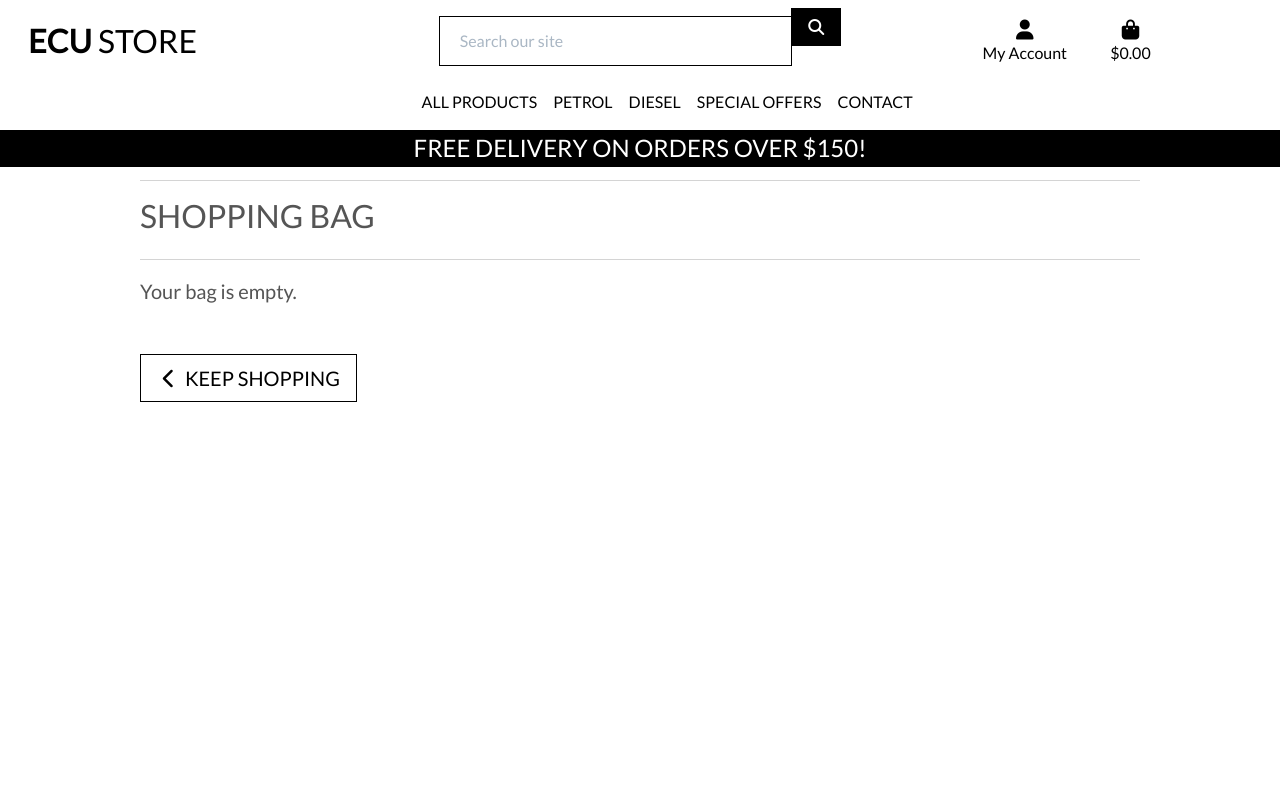
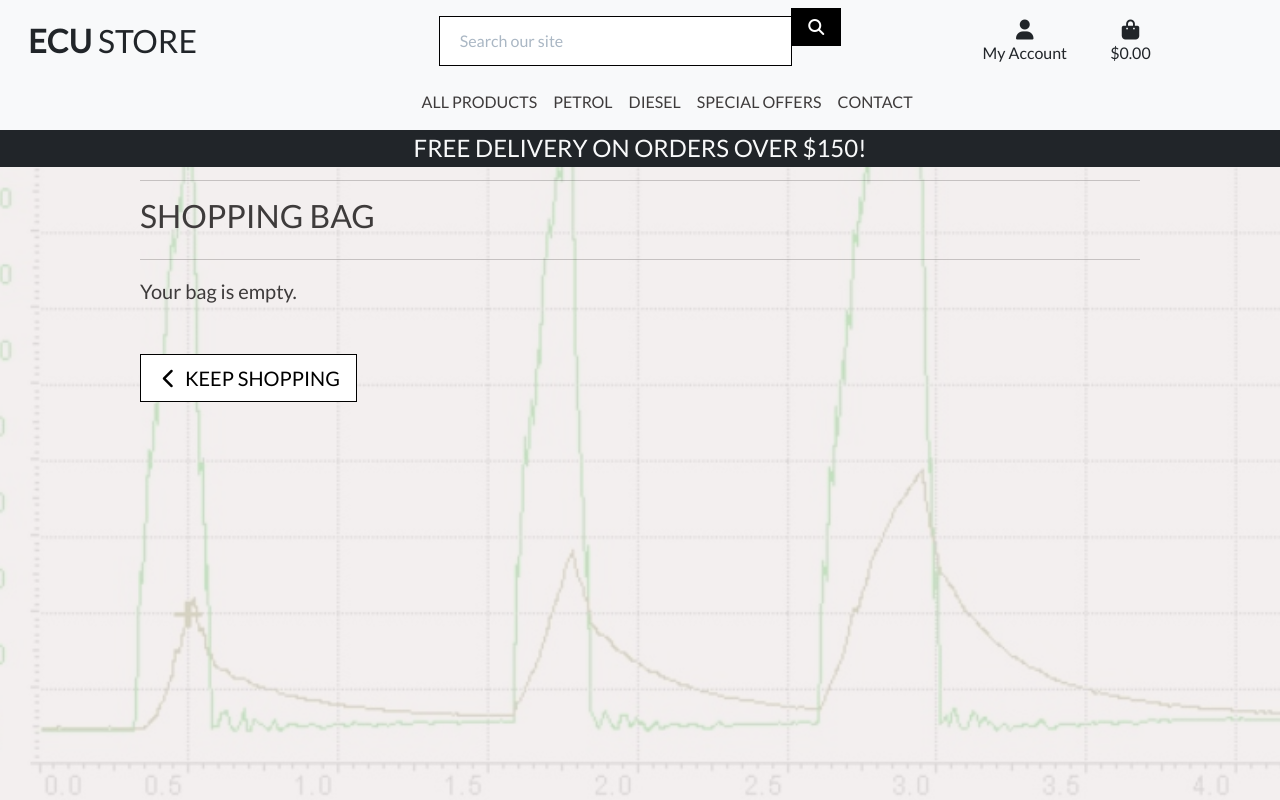
Before and after one commit to Code-Institute-Submissions/M-E-C-20-ECU-store_OctResub, a Django app: page /bag/ in a window 1280 px wide. Run offline with Django 3.2, Linux system fonts and the light colour scheme; some libraries are stand-ins or nearby versions.

Commit message:
Update text colour and overlay

```diff
--- a/products/templates/products/products.html
+++ b/products/templates/products/products.html
@@ -62,7 +62,7 @@
                 <div class="row">
                     {% for product in products %}
                         <div class="col-sm-6 col-md-6 col-lg-4 col-xl-3">
-                            <div class="card h-100 border-0">
+                            <div class="card h-100">
                                 {% if product.image %}
                                 <a href="{% url 'product_detail' product.id %}">
                                     <img class="card-img-top img-fluid" src="{{ product.image.url }}" alt="{{ product.name }}">
@@ -84,7 +84,7 @@
                                                 {% csrf_token %}
                                                 <button type="submit" name="product_id" value="{{ product.id }}"
                                                     class="btn btn-black rounded-0 text-uppercase mt-2"><i class="fas fa-car"></i> Fixed It!</button>
-                                                    <h6>Total vehicles this product has fixed: {{ product.total_fixes }}</h6>
+                                                    <h6>Vehicles this product has fixed: {{ product.total_fixes }}</h6>
                                             </form>
                                             <small class="text-muted">
                                                 <a class="text-muted" href="{% url 'product_detail' product.id %}">
--- a/products/urls.py
+++ b/products/urls.py
@@ -7,5 +7,5 @@ urlpatterns = [
     path('add/', views.add_product, name='add_product'),
     path('edit/<int:product_id>/', views.edit_product, name='edit_product'),
     path('delete/<int:product_id>/', views.delete_product, name='delete_product'),
-    path('fixed/<int:pk>/', views.fixed_it, name='fixed_it'),
+    path('fixed/<int:product_id>/', views.fixed_it, name='fixed_it'),
 ]
--- a/products/views.py
+++ b/products/views.py
@@ -76,10 +76,12 @@ def product_detail(request, product_id):
     return render(request, 'products/product_detail.html', context)
 
 
-def fixed_it(request, pk):
+@login_required
+def fixed_it(request, product_id):
+    """ Allow logged in user to add to fixed it count """
     product = get_object_or_404(Product, id=request.POST.get('product_id'))
     product.fixed_it.add(request.user)
-    return HttpResponseRedirect(reverse('product_detail', args=[str(pk)]))
+    return HttpResponseRedirect(reverse('product_detail', args=[str(product_id)]))
 
 
 @login_required
--- a/static/css/base.css
+++ b/static/css/base.css
@@ -6,7 +6,7 @@ body {
     background: url('/media/homepage_background.jpg') no-repeat center center fixed;
     background-size: cover;
     height: calc(100vh - 164px);
-    color: #555;
+    color: #3e3b3b;
     font-family: 'Lato';
 }
 
@@ -27,7 +27,7 @@ body {
     width: fit-content;
 }
 
-.shop-now-button {
+.shop-now {
     background: black;
     color: white;
     min-width: 260px;
@@ -51,9 +51,9 @@ body {
     color: white !important;
 }
 
-.shop-now-button:hover,
-.shop-now-button:active,
-.shop-now-button:focus,
+.shop-now:hover,
+.shop-now:active,
+.shop-now:focus,
 .btn-black:hover,
 .btn-black:active,
 .btn-black:focus {
@@ -62,7 +62,7 @@ body {
 }
 
 .text-black {
-    color: #000 !important;
+    color: #3e3b3b !important;
 }
 
 .border-black {
@@ -79,7 +79,7 @@ body {
 	top: 0;
 	left: 0;
 	position: fixed;
-	background: white;
+	background: rgba(240, 235, 235, 0.8);
 	z-index: -1;
 }
 
--- a/templates/base.html
+++ b/templates/base.html
@@ -42,11 +42,11 @@
   <body>
 
     <header class="container-fluid fixed-top">
-      <div class="row bg-white pt-lg-2 d-none d-lg-flex" id="topnav">
+      <div class="row bg-light pt-lg-2 d-none d-lg-flex" id="topnav">
         <!-- Company logo -->
         <div class="col-12 col-lg-4 my-auto py-1 py-lg-0 text-center text-lg-left">
           <a href="{% url 'home' %}" class="nav-link main-logo-link">
-            <h2 class="logo-font text-black my-0">
+            <h2 class="logo-font text-dark my-0">
               <strong>ECU</strong> Store
             </h2>
           </a>
@@ -71,7 +71,7 @@
         <div class="col-12 col-lg-4 my-auto py-1 py-lg-0">
           <ul class="list-inline list-unstyled text-center text-lg-right my-0">
             <li class="list-inline-item dropdown">
-              <a class="text-black nav-link" href="#" id="user-options" data-bs-toggle="dropdown" aria-haspopup="true"
+              <a class="text-dark nav-link" href="#" id="user-options" data-bs-toggle="dropdown" aria-haspopup="true"
                 aria-expanded="false">
                 <div class="text-center">
                   <div><i class="fas fa-user fa-lg"></i></div>
@@ -89,7 +89,7 @@
               </div>
             </li>
             <li class="list-inline-item">
-              <a class="{% if grand_total %}text-info font-weight-bold{% else %}text-black{% endif %} nav-link"
+              <a class="{% if grand_total %}text-info font-weight-bold{% else %}text-dark{% endif %} nav-link"
                 href="{% url 'view_bag' %}">
                 <div class="text-center">
                   <div><i class="fas fa-shopping-bag fa-lg"></i></div>
@@ -107,7 +107,7 @@
         </div>
       </div>
       <!-- Navbar base -->
-      <div class="row bg-white">
+      <div class="row bg-light">
         <nav class="navbar navbar-expand-lg navbar-light w-100">
           <button class="navbar-toggler" type="button" data-bs-toggle="collapse" data-bs-target="#main-nav"
             aria-controls="main-nav" aria-expanded="false" aria-label="Toggle navigation">
@@ -119,7 +119,7 @@
       </div>
       <!-- Special offers banner -->
       <div id="delivery-banner" class="row text-center">
-        <div class="col bg-black text-white">
+        <div class="col bg-dark text-light">
             <h4 class="logo-font my-1">Free delivery on orders over ${{ free_delivery_threshold }}!</h4>
         </div>
       </div>
```
